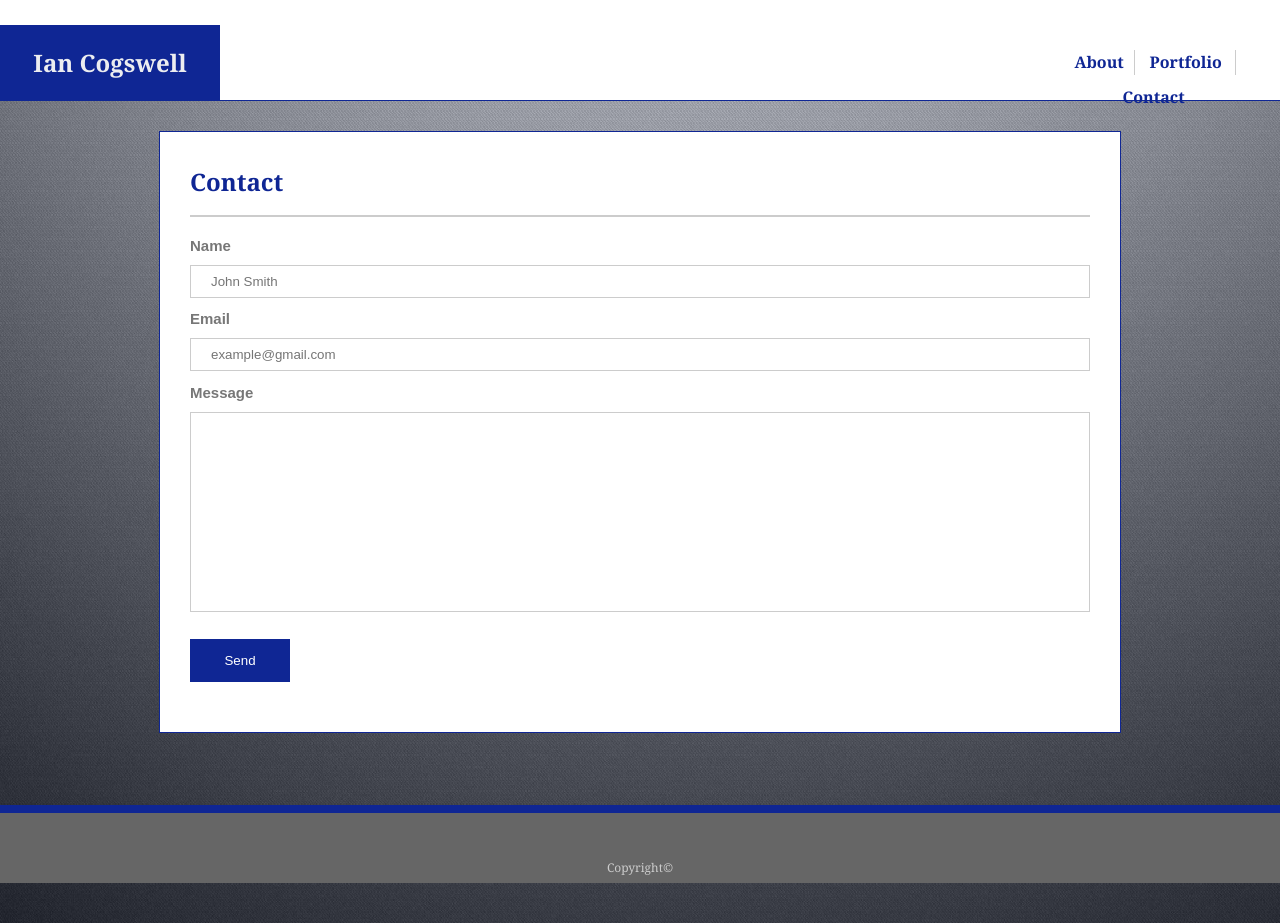
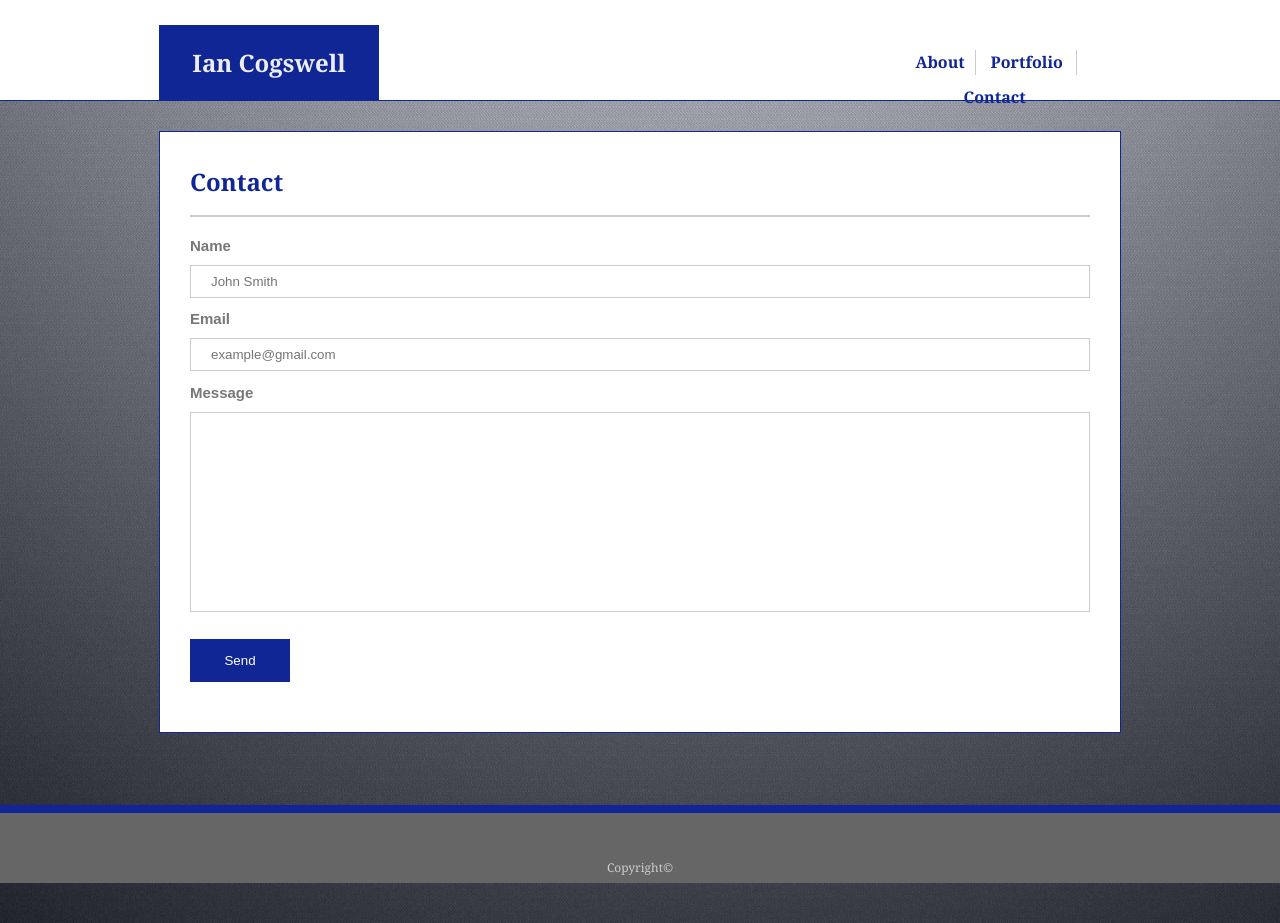
Before and after one commit to aroarian/Basic-Portfolio, a plain HTML site: page contact.html in a window 1280 px wide. Drawn offline with Linux system fonts and the light colour scheme.

Commit message:
added new header container to other screens

```diff
--- a/contact.html
+++ b/contact.html
@@ -10,6 +10,7 @@
     </head>
 
     <div class="header">
+        <div class="headcon">
             <div class="name">Ian Cogswell</div>
             <div class="nav">
                 <div class="button">
@@ -29,6 +30,7 @@
                 </div>
             </div>
         </div>
+    </div>
     <div class="container_two">
         <div class="head">Contact</div>
         <div class="content_two">
@@ -36,10 +38,12 @@
                 <h2>Name</h2>
                 <br>
                 <input type="text" class="field" name="Name" placeholder="John Smith">
-                <br> <h2>Email</h2>
+                <br>
+                <h2>Email</h2>
                 <br>
                 <input type="text" class="field" name="Name" placeholder="example@gmail.com">
-                <br><h2>Message</h2>
+                <br>
+                <h2>Message</h2>
                 <br>
                 <textarea rows="4" cols="50" class="field" name="message" form="usrform"></textarea>
                 <br>
```
Also changed, not shown: portfolio.html (+2 -0 lines). Lines whose indentation alone changed are shown as unchanged.
